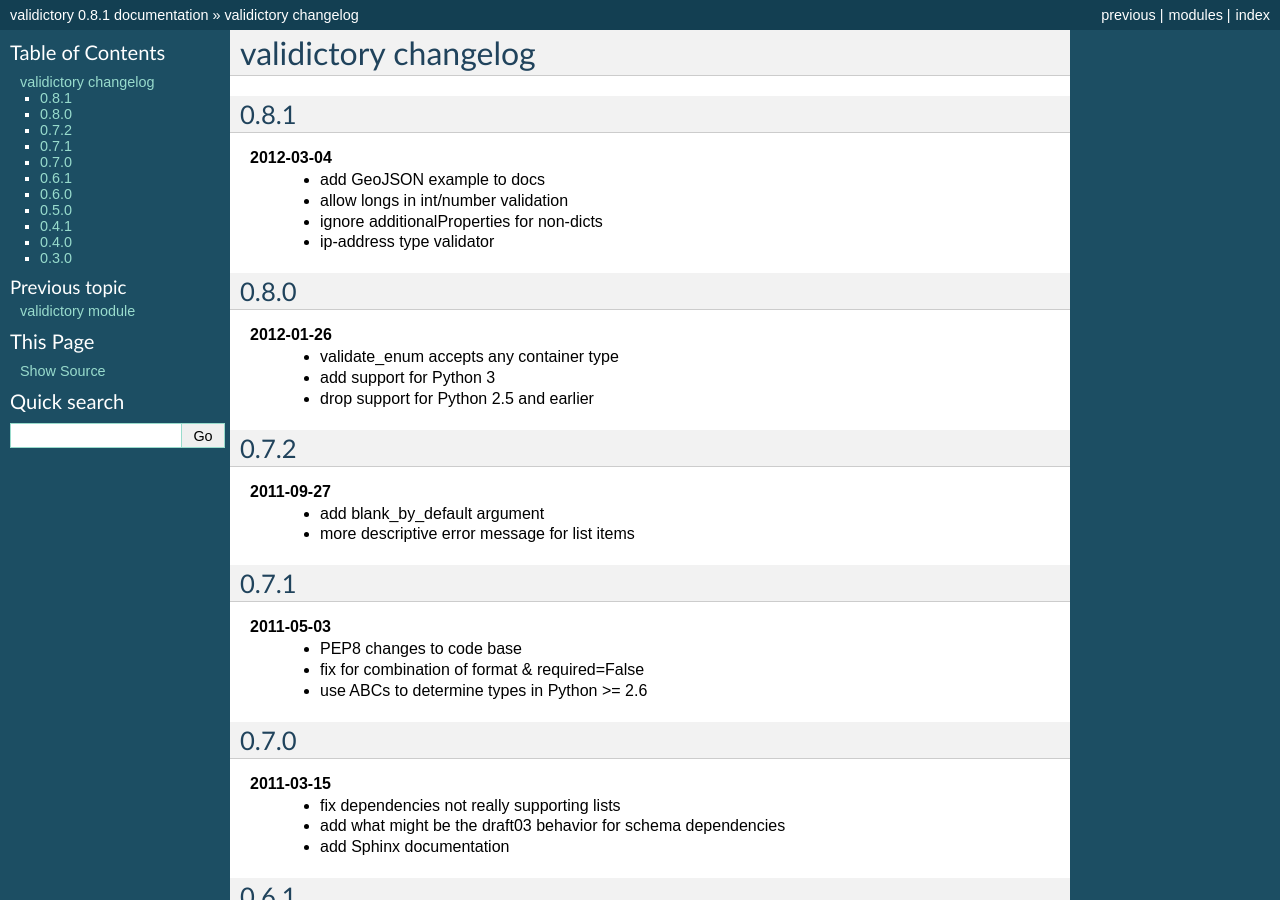
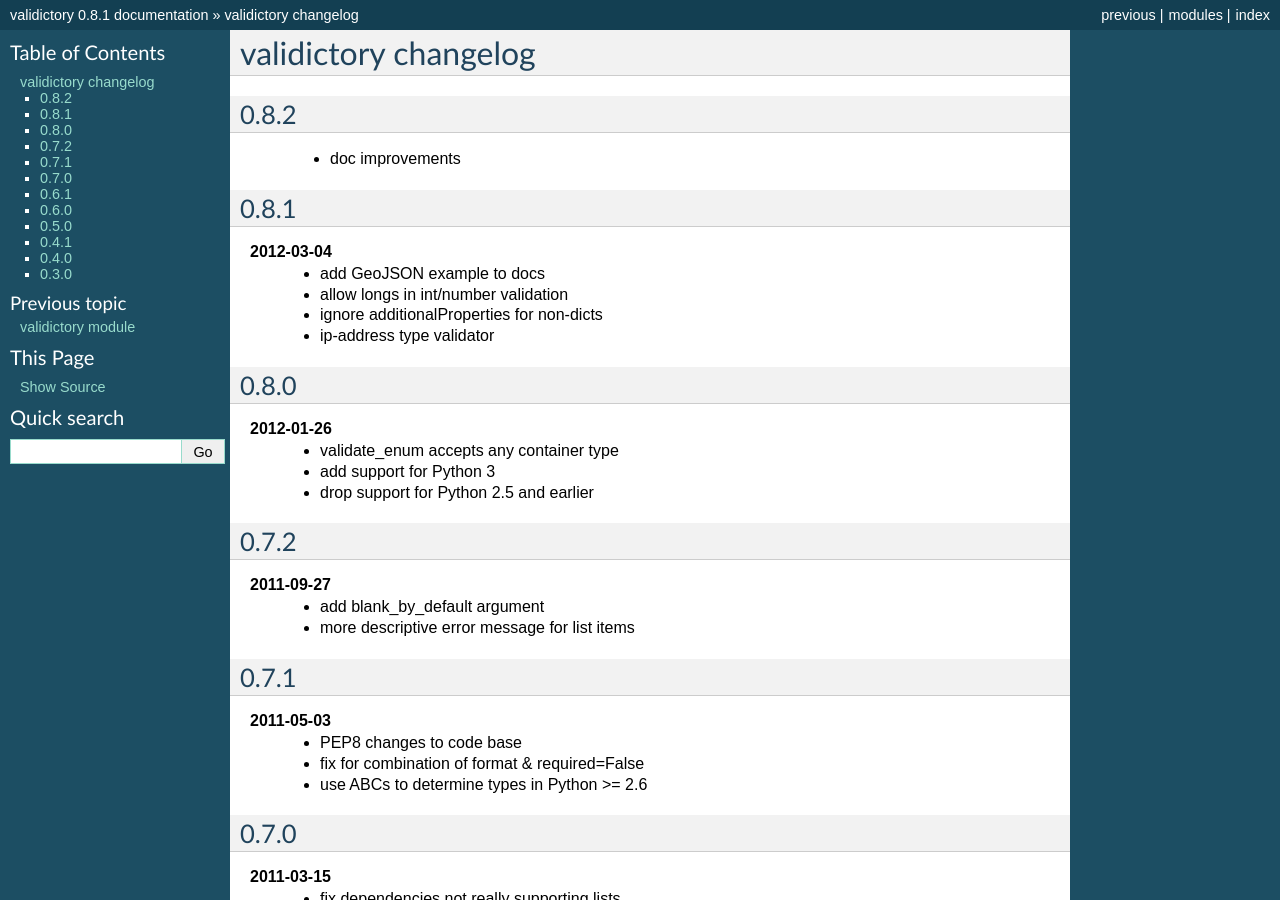
Before and after one commit to jpmckinney/validictory, a Sphinx documentation site: the page built from docs/changelog.rst, in a window 1280 px wide and 900 px high. Built offline with Sphinx 7.4.7, drawn with Linux system fonts in a browser that asks for light colours.

Commit message:
update authors/changelog

```diff
--- a/AUTHORS.txt
+++ b/AUTHORS.txt
@@ -6,5 +6,6 @@
 * John Krauss - ignore additionalProperties with non-dicts
 * Alexandre Conrad - IP address validator
 * Michael Stephens - support for collections.Mapping
+* Simon Weber - doc improvements
 
 Also contains code derived from jsonschema, by Ian Lewis and Yusuke Muraoka.
--- a/docs/changelog.rst
+++ b/docs/changelog.rst
@@ -1,5 +1,9 @@
 validictory changelog
 =====================
+
+0.8.2
+-----
+    * doc improvements
 
 0.8.1
 -----
```
